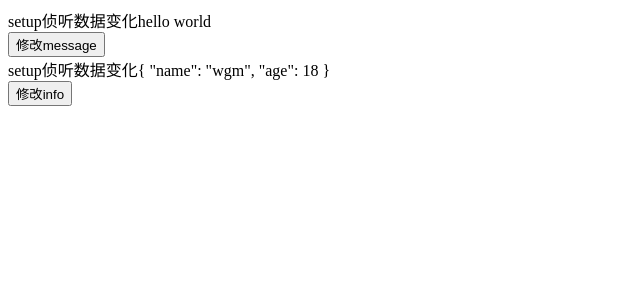
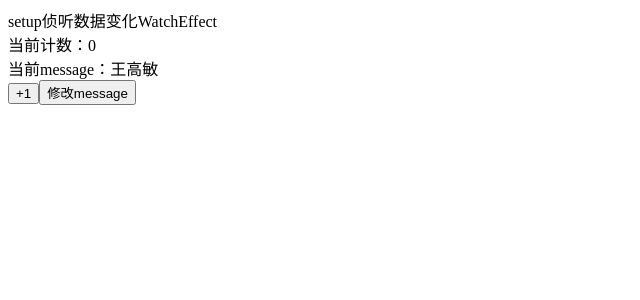
Before and after one commit to wgm0813/setup-demo, a Vue app: page / in a window 1280 px wide. Shown: the top 300 px of the page, without its empty margins (0-640 px from the left). Built offline with nearby package versions, Linux system fonts and the light colour scheme.

Commit message:
watchEffect监听

```diff
--- /dev/null
+++ b/src/09_Setup侦听数据变化/App-watchEffect.vue
@@ -0,0 +1,34 @@
+<template>
+  <div>setup侦听数据变化WatchEffect</div>
+  <div>当前计数：{{ counter }}</div>
+  <div>当前message：{{ message }}</div>
+  <button @click="counter++">+1</button>
+  <button @click="message = '杨幂'">修改message</button>
+</template>
+
+<script>
+import {ref, watchEffect} from 'vue'
+export default {
+  setup(){
+    const counter = ref(0)
+    const message = ref('王高敏')
+
+    // watch(counter,(newValue,oldValue)=>{})
+
+    // watchEffect传入的函数会默认被执行
+    // 在执行过程中，会自动的收集依赖（依赖哪些响应式数据）
+    const stopWatch = watchEffect(() => {
+      // 默认会执行一次，可以看到所有的变量的变化
+      // 只有当收集的依赖发生变化才会执行
+      console.log(counter.value,message.value)
+      // 想要停止监听
+      if(counter.value >= 10)stopWatch()
+    })
+    return {counter,message,stopWatch}
+  }
+}
+</script>
+
+<style>
+
+</style>
--- a/src/main.js
+++ b/src/main.js
@@ -8,6 +8,7 @@ import { createApp } from 'vue'
 // import App from './06_Setup中ref引入元素/App'
 // import App from './07_Setup生命周期函数/App'
 // import App from './08_Setup-Provide-Inject/App'
-import App from './09_Setup侦听数据变化/App'
+// import App from './09_Setup侦听数据变化/App'
+import App from './09_Setup侦听数据变化/App-watchEffect'
 
 createApp(App).mount('#app')
```
